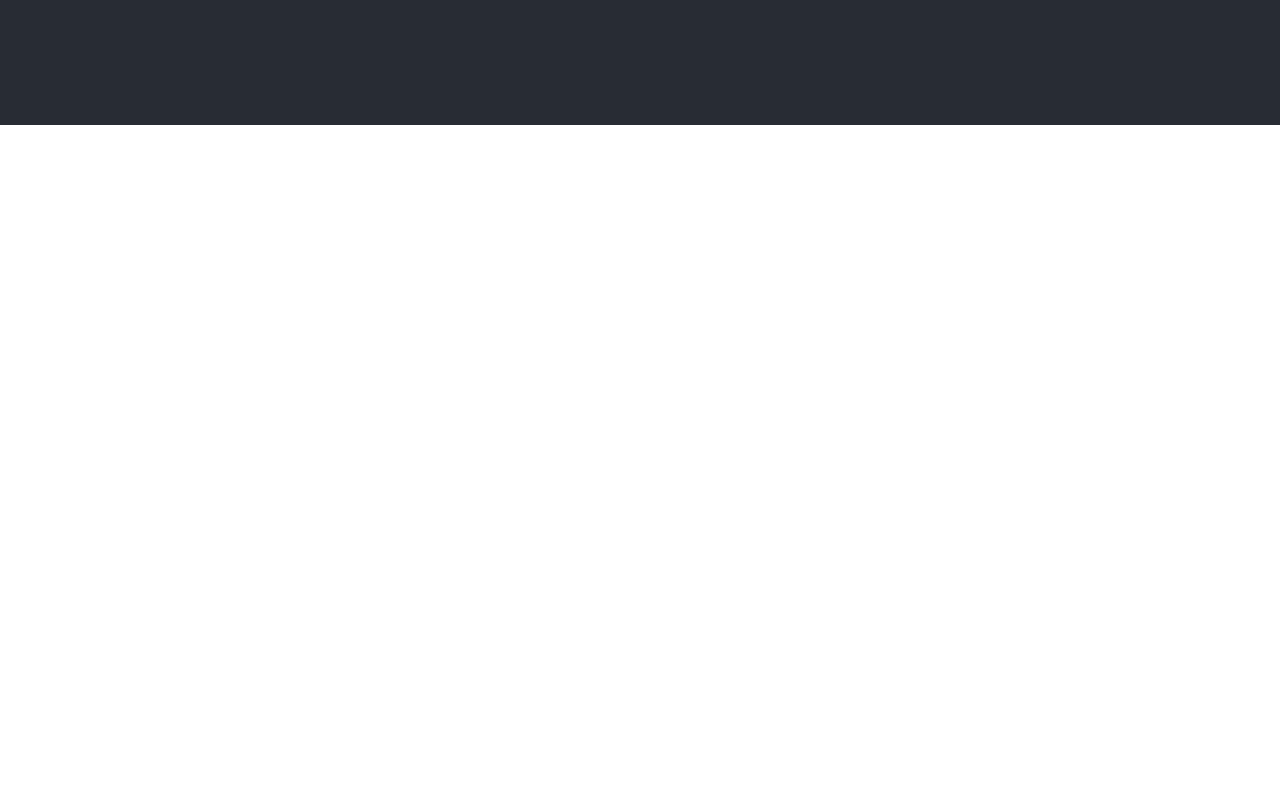
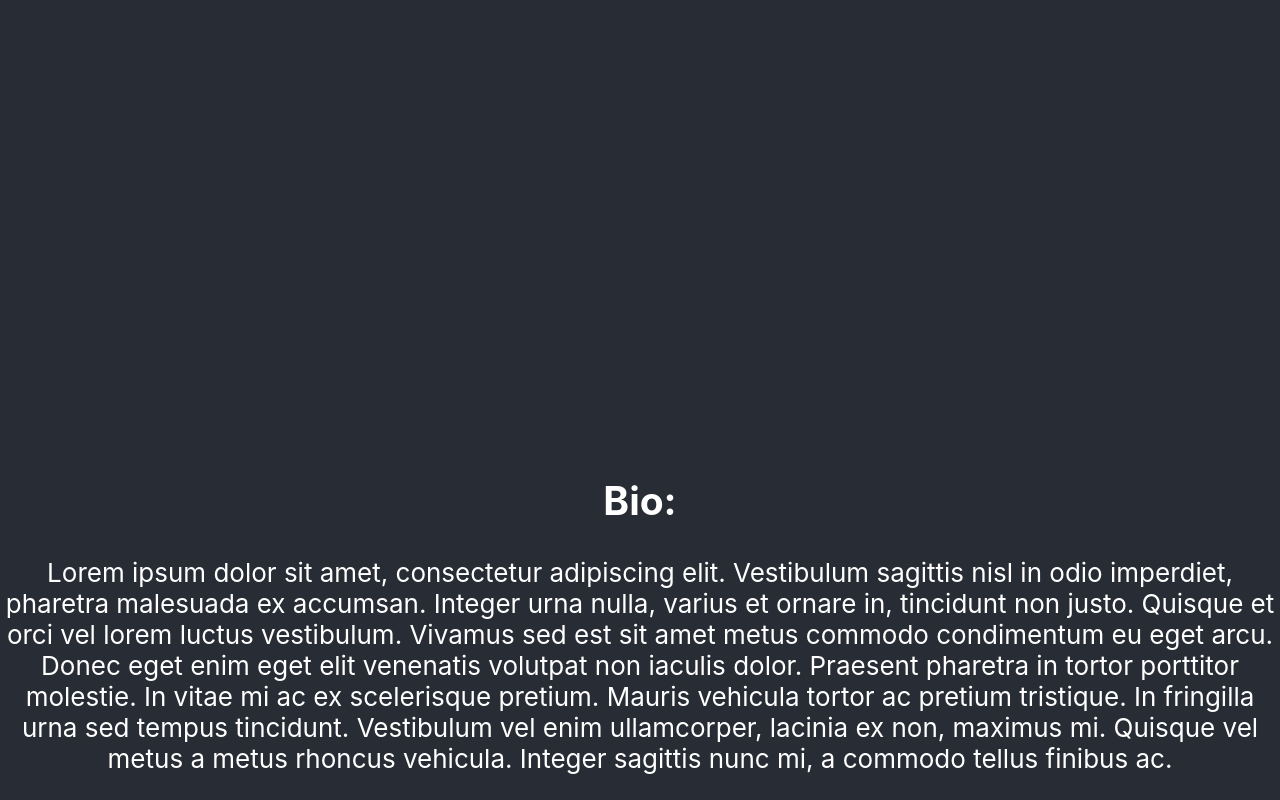
Before and after one commit to JadeJDoucet/portfolio-2020, a React (Create React App) app: page / in a window 1280 px wide. Shown: the part 675-1475 px from the top of the page. Before the commit the page ends 800 px from the top, so only its background shows below. Built offline with nearby package versions, Linux system fonts and the light colour scheme.

Commit message:
imported About page, updated CSS for home page

```diff
--- a/src/App.js
+++ b/src/App.js
@@ -2,7 +2,7 @@ import React from 'react';
 import logo from './logo.svg';
 import './App.css';
 import Home from './pages/Home';
-
+import About from './pages/About';
 
 function App() {
   return (
@@ -10,6 +10,7 @@ function App() {
       <header className="App-header">
         <img src={logo} className="App-logo" alt="logo" />
         <Home />
+        <About />
       </header>
     </div>
   );
--- a/src/index.css
+++ b/src/index.css
@@ -20,3 +20,7 @@ code {
 .icons-row {
   display: inline-block;
 }
+
+#home-container {
+  height: 100vh;
+}
--- a/src/pages/Home.js
+++ b/src/pages/Home.js
@@ -7,7 +7,7 @@ library.add(fab);
 
 function Home() {
     return (
-        <div>
+        <div id="home-container">
             <h2>Jade Doucet</h2>
             <h4>Software Engineer, Web Developer</h4>
 
```
